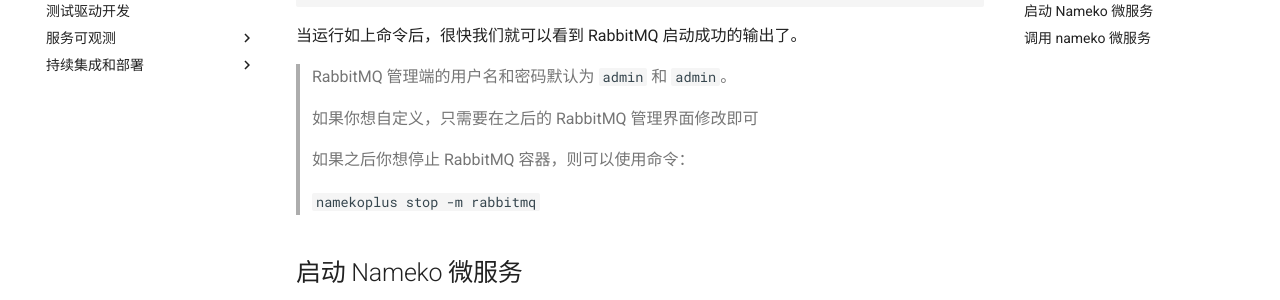
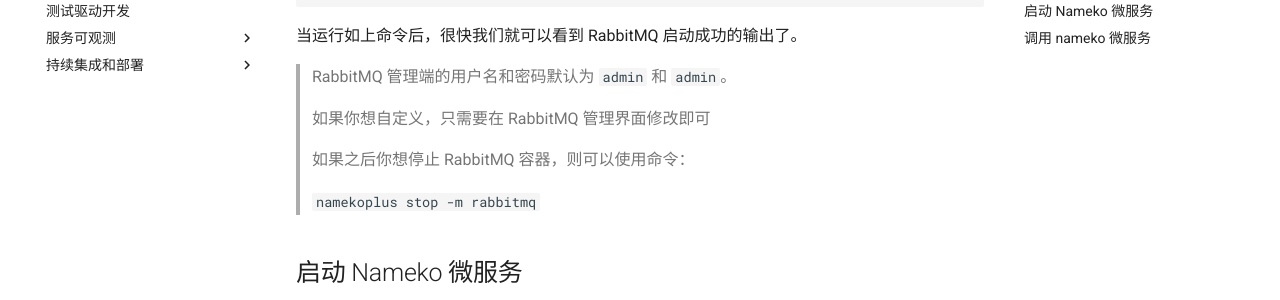
Before and after one commit to Bryanthelol/nameko-plus-doc, an MkDocs documentation site: the page built from docs/快速开始.md, in a window 1280 px wide and 900 px high, scrolled down 420 px. Shown: the part 151-451 px from the top of the window. Built offline with MkDocs 1.6.1 and Material for MkDocs 9.7.7, drawn with Linux system fonts in a browser that asks for light colours; comment, search, counter and statistics services are not loaded.

Commit message:
update doc

```diff
--- a/docs/快速开始.md
+++ b/docs/快速开始.md
@@ -27,7 +27,7 @@
 
 >  RabbitMQ 管理端的用户名和密码默认为 `admin` 和 `admin`。
 >
-> 如果你想自定义，只需要在之后的 RabbitMQ 管理界面修改即可
+> 如果你想自定义，只需要在 RabbitMQ 管理界面修改即可
 >
 > 如果之后你想停止 RabbitMQ 容器，则可以使用命令：
 >
```
